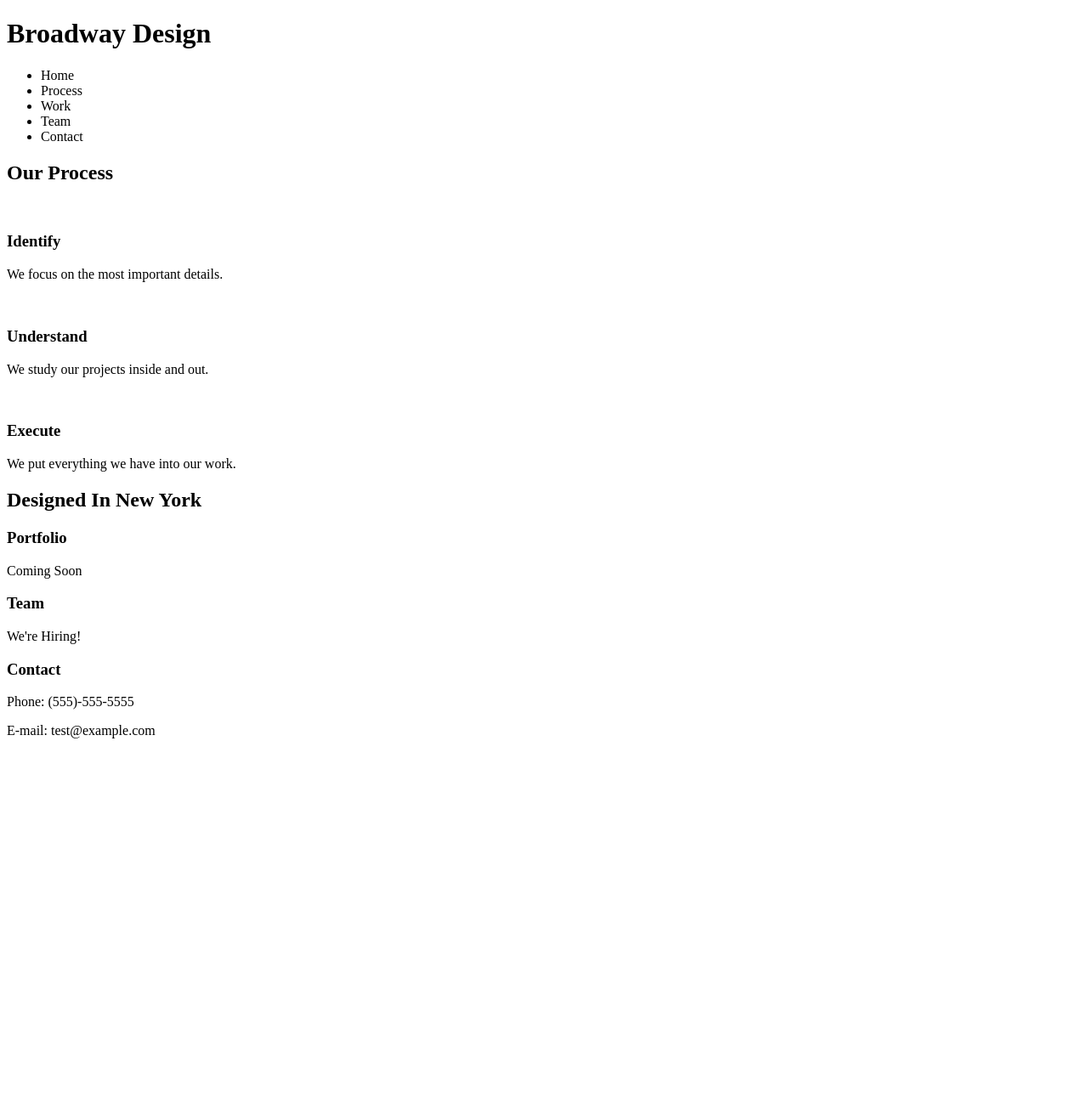
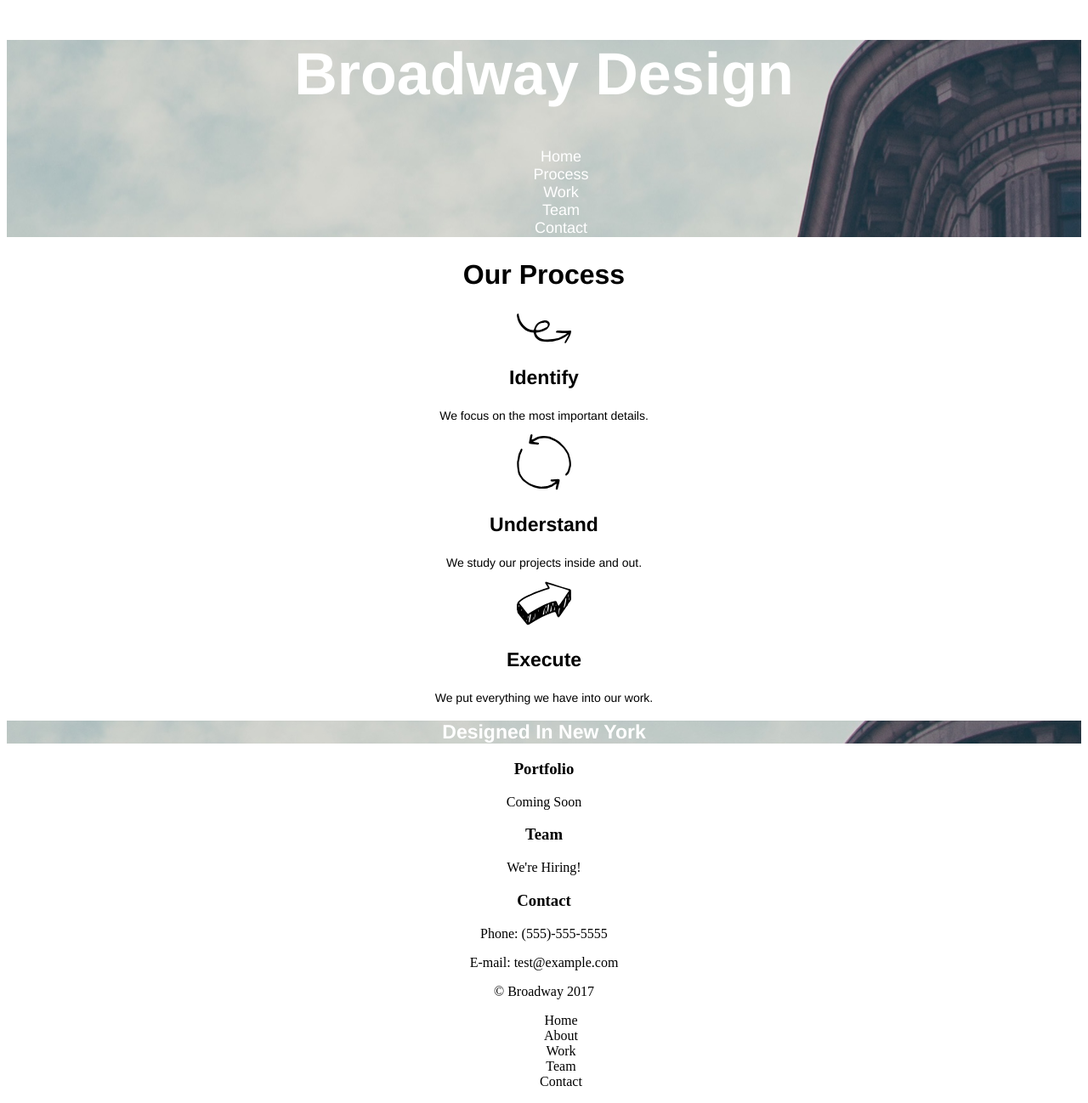
Before and after one commit to cindlin/broadway, a plain HTML site: page index.html in a window 1280 px wide. Shown: the whole page at 85% size. Before the commit the page ends 885 px from the top, so only its background shows below. Drawn offline with Linux system fonts and the light colour scheme.

Commit message:
Filled out HTML Started on CSS

```diff
--- a/index.html
+++ b/index.html
@@ -19,13 +19,13 @@
 
 <div id="process">
 <h2> Our Process </h2>
-<img>
+<img src="./resources/images/identify.svg">
 <h3> Identify </h3>
 <p> We focus on the most important details.</p>
-<img>
+<img src="./resources/images/understand.svg">
 <h3> Understand </h3>
 <p> We study our projects inside and out. </p>
-<img>
+<img src="./resources/images/execute.svg">
 <h3> Execute </h3>
 <p> We put everything we have into our work. </p>
 </div>
@@ -40,6 +40,14 @@
 <p> Phone: (555)-555-5555 </p>
 <p> E-mail: test@example.com </p>
 
-
 </body>
+<footer> &copy; Broadway 2017
+<ul>
+ <li> Home </li>
+ <li> About </li>
+ <li> Work </li>
+ <li> Team </li>
+ <li> Contact </li>
+ </ul>
+ </footer>
 </html>
--- a/resources/css/style.css
+++ b/resources/css/style.css
@@ -0,0 +1,51 @@
+div #process, div #about {
+	background-color: white;
+}
+
+body {
+	text-align: center;
+}
+
+li {
+	list-style-type: none;
+}
+
+#header {
+	background-image: url(../images/flatiron.png);
+}
+
+#header ul {
+	font-family: helvetica;
+	font-size: 18px;
+	color: white;
+}
+
+#header h1 {
+	font-family: helvetica;
+	font-size: 70px;
+	font-weight: bold;
+	color: white;
+}
+
+#process h2 {
+	font-family: helvetica;
+	font-size: 32px;
+	font-weight: bold;
+}
+#process h3 {
+	font-family: helvetica;
+	font-size: 23px;
+	font-weight: bold;
+}
+#process p {
+	font-family: helvetica;
+	font-size: 14px;
+}
+
+#about h2 {
+	font-family: Helvetica;
+	font-size: 23px;
+	font-weight: bold;
+	color: white;
+	background-image: url(../images/flatiron.png);
+}
```
Also changed, not shown: resources/images/execute.svg (added), resources/images/flatiron.png (added), resources/images/identify.svg (added), resources/images/understand.svg (added), 2 other files.
